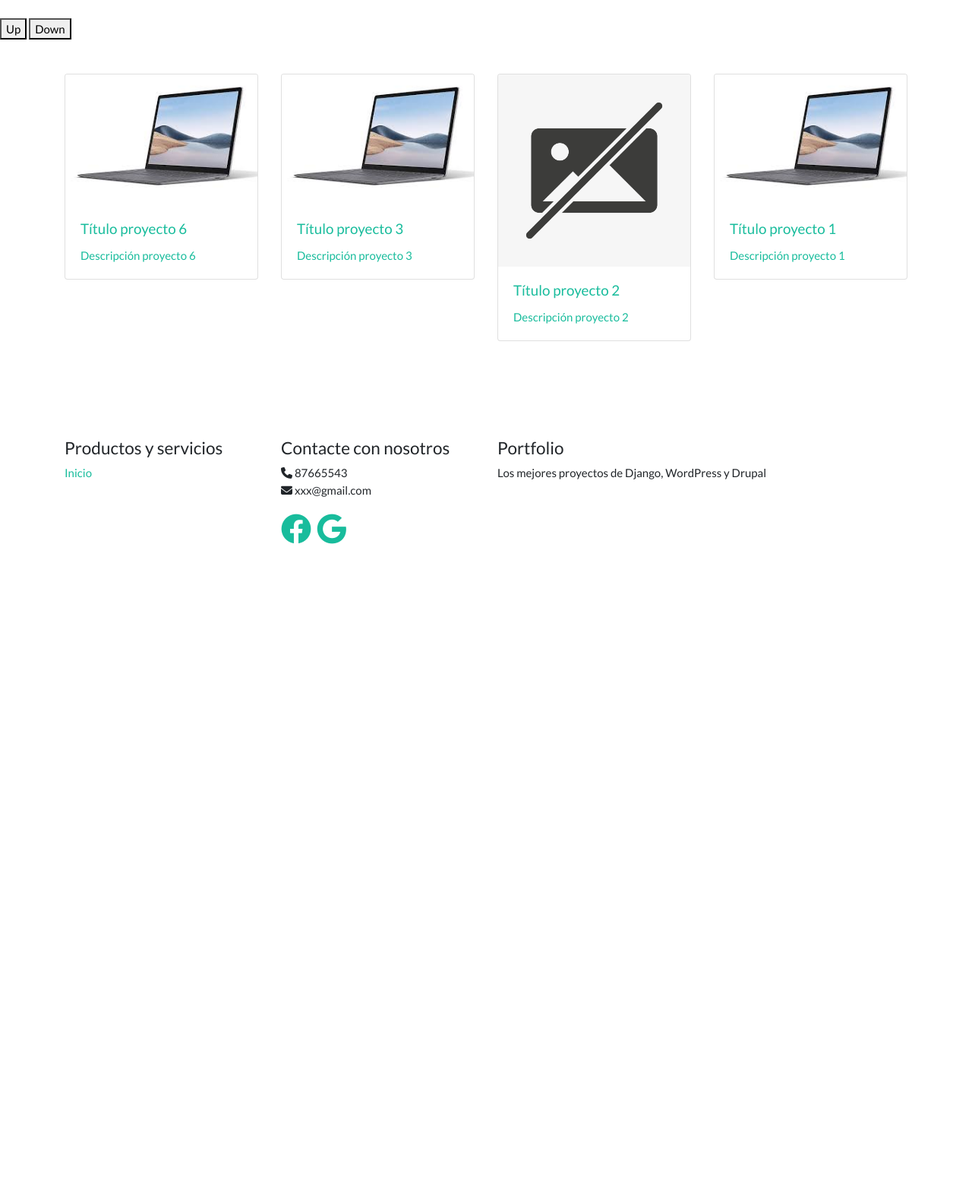
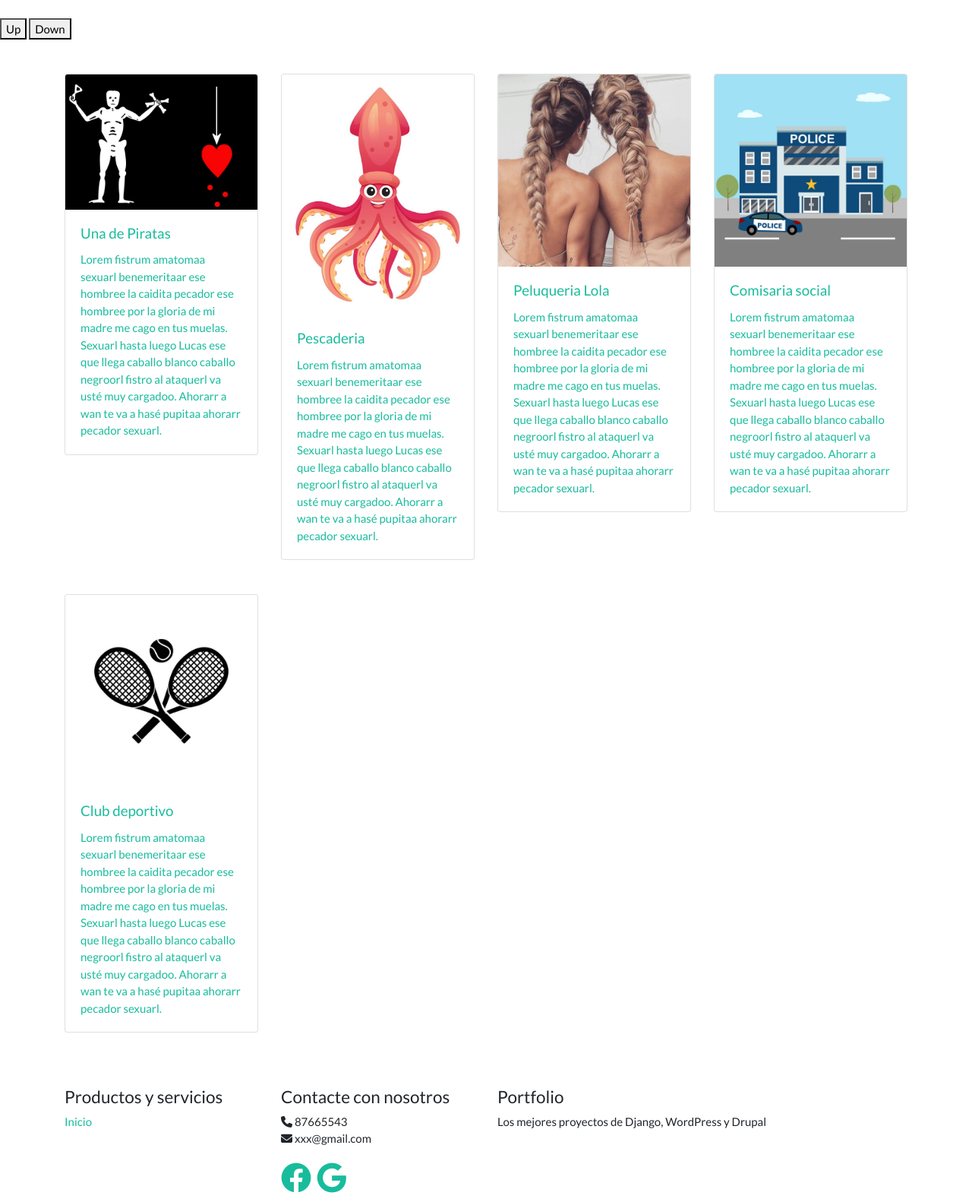
Before and after one commit to AlbertBeto/ProyectoProyecto, a PHP site: page /index.php?sort=1 in a window 1280 px wide. Shown: the part 72-1654 px from the top of the page at 76% size. Before the commit the page ends 788 px from the top, so only its background shows below. Run offline with PHP 8.4, Linux system fonts and the light colour scheme; some libraries are stand-ins or nearby versions.

Commit message:
3.3.a Incorporo imagenes. Y modifico Arrays

```diff
--- a/src/datos.php
+++ b/src/datos.php
@@ -1,38 +1,45 @@
 <?php
 $proyectos = [
+	//3.3.a Modifico lo arrays para hacerlos "Reales". De momento la descripción la lleno de Lorem ipsu.
 	[
-		"clave" => "proyecto1",
-		"titulo" => "Título proyecto 1",
-		"descripcion" => "Descripción proyecto 1",
-		"imagen" => "static/images/proyecto1.jpeg"//,
+		"clave" => "Comisaria",
+		"titulo" => "Comisaria social",
+		"descripcion" => "Lorem fistrum amatomaa sexuarl benemeritaar ese hombree la caidita pecador ese hombree por la gloria de mi madre me cago en tus muelas. Sexuarl hasta luego Lucas ese que llega caballo blanco caballo negroorl fistro al ataquerl va usté muy cargadoo. Ahorarr a wan te va a hasé pupitaa ahorarr pecador sexuarl.",
+		"imagen" => "static/images/comisaria.jpg"//,
 		//"categorias" => []
 	],
 
 	[
-		"clave" => "proyecto3",
-		"titulo" => "Título proyecto 3",
-		"descripcion" => "Descripción proyecto 3",
-		"imagen" => "static/images/proyecto1.jpeg"
+		"clave" => "trenza",
+		"titulo" => "Peluqueria Lola",
+		"descripcion" => "Lorem fistrum amatomaa sexuarl benemeritaar ese hombree la caidita pecador ese hombree por la gloria de mi madre me cago en tus muelas. Sexuarl hasta luego Lucas ese que llega caballo blanco caballo negroorl fistro al ataquerl va usté muy cargadoo. Ahorarr a wan te va a hasé pupitaa ahorarr pecador sexuarl.",
+		"imagen" => "static/images/trenza.jpg"
 		//"categorias" => []
 	],
 
 	[
-		"clave" => "proyecto6",
-		"titulo" => "Título proyecto 6",
-		"descripcion" => "Descripción proyecto 6",
-		"imagen" => "static/images/proyecto1.jpeg"
+		"clave" => "calamar",
+		"titulo" => "Pescaderia",
+		"descripcion" => "Lorem fistrum amatomaa sexuarl benemeritaar ese hombree la caidita pecador ese hombree por la gloria de mi madre me cago en tus muelas. Sexuarl hasta luego Lucas ese que llega caballo blanco caballo negroorl fistro al ataquerl va usté muy cargadoo. Ahorarr a wan te va a hasé pupitaa ahorarr pecador sexuarl.",
+		"imagen" => "static/images/calamar.jpg"
 		//"categorias" => []
 	],
 
 	[
-		"clave" => "proyecto2",
-		"titulo" => "Título proyecto 2",
-		"descripcion" => "Descripción proyecto 2",
-		"imagen" => ""
+		"clave" => "tenis",
+		"titulo" => "Club deportivo",
+		"descripcion" => "Lorem fistrum amatomaa sexuarl benemeritaar ese hombree la caidita pecador ese hombree por la gloria de mi madre me cago en tus muelas. Sexuarl hasta luego Lucas ese que llega caballo blanco caballo negroorl fistro al ataquerl va usté muy cargadoo. Ahorarr a wan te va a hasé pupitaa ahorarr pecador sexuarl.",
+		"imagen" => "static/images/tenis.jpg"
 		//"categorias" => []
 	],
 
-
+	[
+		"clave" => "corso",
+		"titulo" => "Una de Piratas",
+		"descripcion" => "Lorem fistrum amatomaa sexuarl benemeritaar ese hombree la caidita pecador ese hombree por la gloria de mi madre me cago en tus muelas. Sexuarl hasta luego Lucas ese que llega caballo blanco caballo negroorl fistro al ataquerl va usté muy cargadoo. Ahorarr a wan te va a hasé pupitaa ahorarr pecador sexuarl.",
+		"imagen" => "static/images/pirata.jpg"
+		//"categorias" => []
+	],
 
 ];
 
```
Also changed, not shown: src/static/images/calamar.jpg (added), src/static/images/comisaria.jpg (added), src/static/images/pirata.jpg (added), src/static/images/tenis.jpg (added), src/static/images/tenis.webp (added), src/static/images/trenza.jpg (added).
